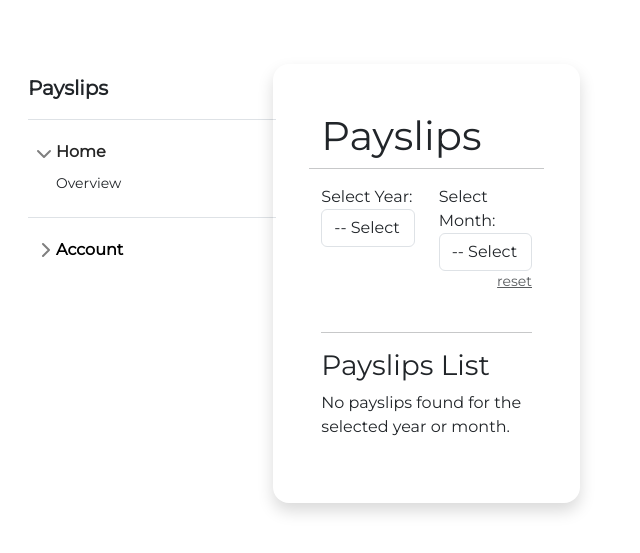
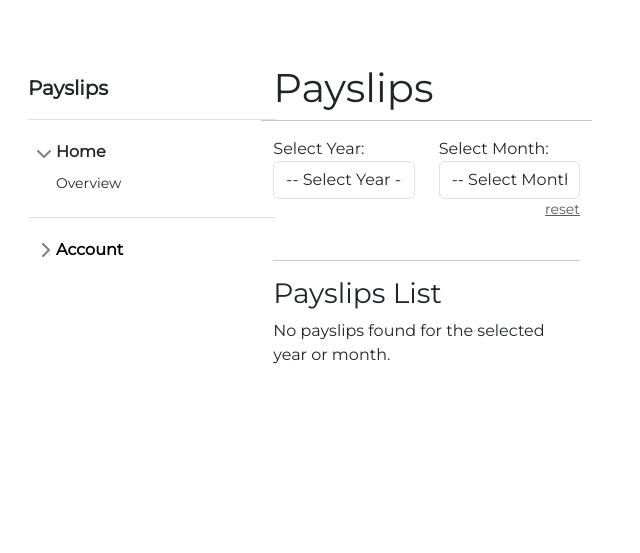
Before and after one commit to swelanauguste/payslips, a Django app: page / in a window 1280 px wide. Shown: the top 553 px of the page, without its empty margins (0-640 px from the left). Run offline with Django 5.2, Linux system fonts and the light colour scheme; the visitor is signed in with stand-in values (Sample User, id 1); data that the repository does not hold is empty.

Commit message:
frontend changes

```diff
--- a/app/payslips/views.py
+++ b/app/payslips/views.py
@@ -36,8 +36,8 @@ def generate_payslip_pdf(request, payslip_id):
 @login_required
 def user_payslip_list(request):
     # Get distinct years from all payslips
-    all_payslips = Payslip.objects.filter(user=request.user)
-    years = all_payslips.annotate(year=ExtractYear("date")).values("year").distinct()
+    all_payslips = Payslip.objects.filter(user=request.user).order_by('-end_date')
+    years = all_payslips.annotate(year=ExtractYear("date")).order_by('-year').values("year").distinct()
 
     # Get year and month from query parameters
     year = request.GET.get("year")
@@ -48,14 +48,14 @@ def user_payslip_list(request):
     if year:
         filtered_payslips = filtered_payslips.annotate(year=ExtractYear("date")).filter(
             year=year
-        )
+        ).order_by("-year")
 
     # Filter the months based on the selected year
     months = []
     if year:
         months = (
             all_payslips.annotate(year=ExtractYear("date"), month=ExtractMonth("date"))
-            .filter(year=year)
+            .filter(year=year).order_by("-month")
             .values("month")
             .distinct()
         )
@@ -63,7 +63,7 @@ def user_payslip_list(request):
     if month:
         filtered_payslips = filtered_payslips.annotate(
             month=ExtractMonth("date")
-        ).filter(month=month)
+        ).filter(month=month).order_by("-year")
 
     return render(
         request,
--- a/app/templates/base.html
+++ b/app/templates/base.html
@@ -34,7 +34,7 @@
             <div class="col-lg-2">
                 {% include 'side-bar.html' %}
             </div>
-            <div class="col-lg-4">
+            <div class="col-lg-4 py-5">
                 {% block content %}
 
                 {% endblock content %}
--- a/app/templates/payslips/payslip_list.html
+++ b/app/templates/payslips/payslip_list.html
@@ -3,7 +3,7 @@
 {% load month_name %}
 
 {% block content %}
-<div class="m-5 p-5 shadow rounded-4">
+<div class="px-5">
 <form method="GET" action="">
 
 <div class="row">
```
